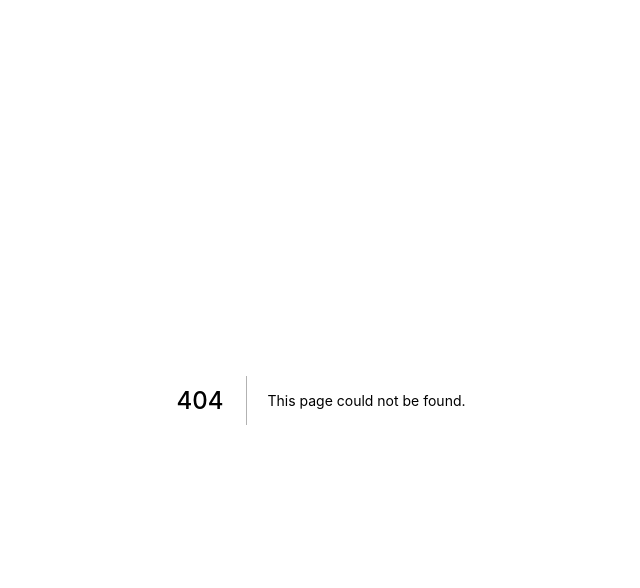
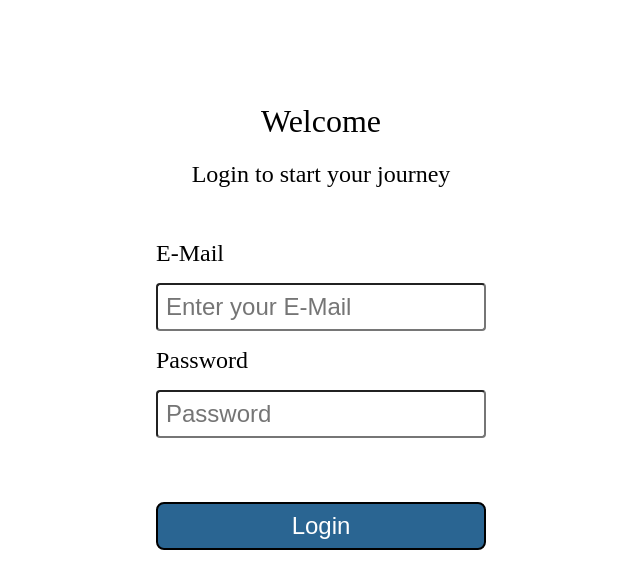
Before and after one commit to flo951/final-project-upleveled, a Next.js app: page /login in a window 1280 px wide. Before the commit this address had no page. Shown: the top 588 px of the page, without its empty margins (319-959 px from the left). Built offline with nearby package versions, Linux system fonts and the light colour scheme.

Commit message:
Create login page

```diff
--- /dev/null
+++ b/pages/login.tsx
@@ -0,0 +1,76 @@
+import { css } from '@emotion/react';
+import Head from 'next/head';
+import { Router } from 'next/router';
+import { formContainerStyles, formStyles } from '../styles/styles';
+
+const nameInputStyles = css`
+  padding: 8px 8px;
+  font-size: 24px;
+
+  border-radius: 4px;
+  :focus {
+    transition: 0.3s ease-out;
+  }
+`;
+
+const inputSubmitStyles = css`
+  margin-top: 48px;
+  padding: 8px 8px;
+  background-color: #2a6592;
+  color: white;
+  border: 2px solid black;
+  border-radius: 8px;
+  font-size: 24px;
+  width: 100%;
+  cursor: pointer;
+`;
+
+const spanLabelStyles = css`
+  font-size: 24px;
+  margin-bottom: 12px;
+`;
+
+export default function Login() {
+  return (
+    <>
+      <Head>
+        <title>Login</title>
+        <meta name="signup" content="" />
+      </Head>
+
+      <div css={formContainerStyles}>
+        <h1>Welcome</h1>
+        <span css={spanLabelStyles}>Login to start your journey</span>
+        <form css={formStyles}>
+          <label htmlFor="e-mail">
+            <span css={spanLabelStyles}>E-Mail</span>
+          </label>
+          <input
+            css={nameInputStyles}
+            type="email"
+            data-test-id="signup-email"
+            placeholder="Enter your E-Mail"
+            required
+          />
+          <label htmlFor="password">
+            <span css={spanLabelStyles}>Password</span>
+          </label>
+          <input
+            css={nameInputStyles}
+            data-test-id="login-password"
+            id="password"
+            name="password"
+            placeholder="Password"
+            required
+          />
+          <input
+            css={inputSubmitStyles}
+            data-test-id="complete-login"
+            type="submit"
+            value="Login"
+          />
+        </form>
+      </div>
+    </>
+  );
+}
```
